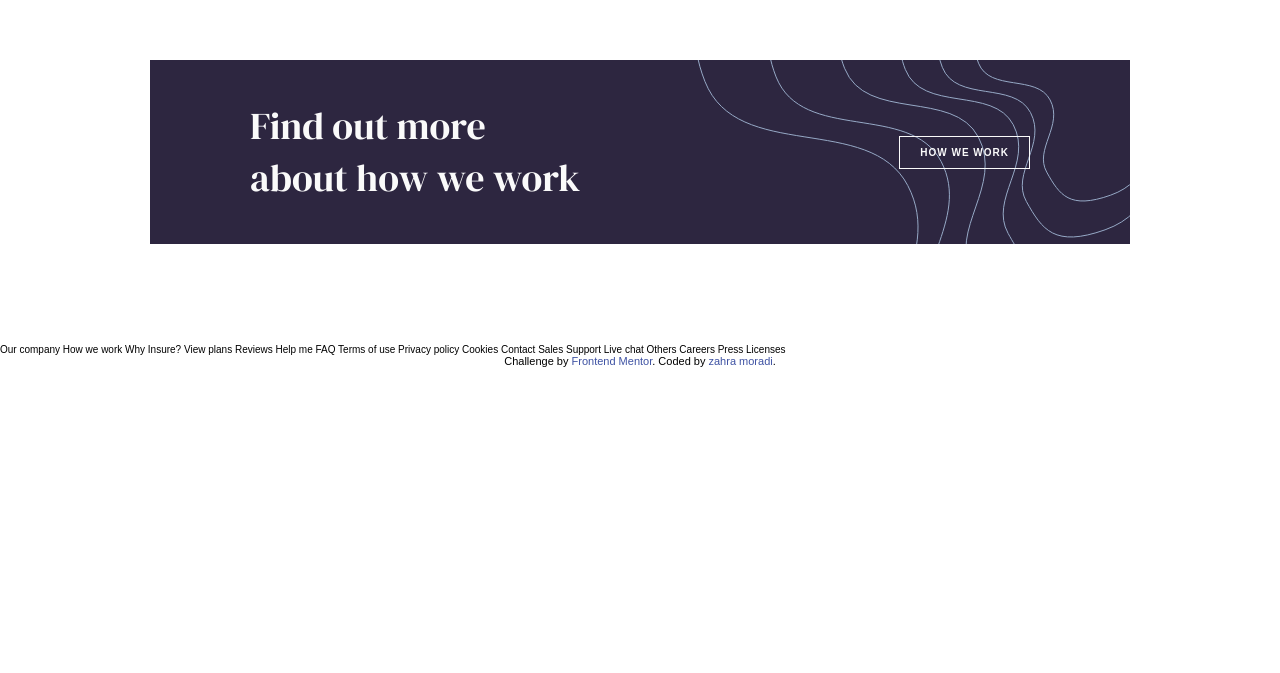
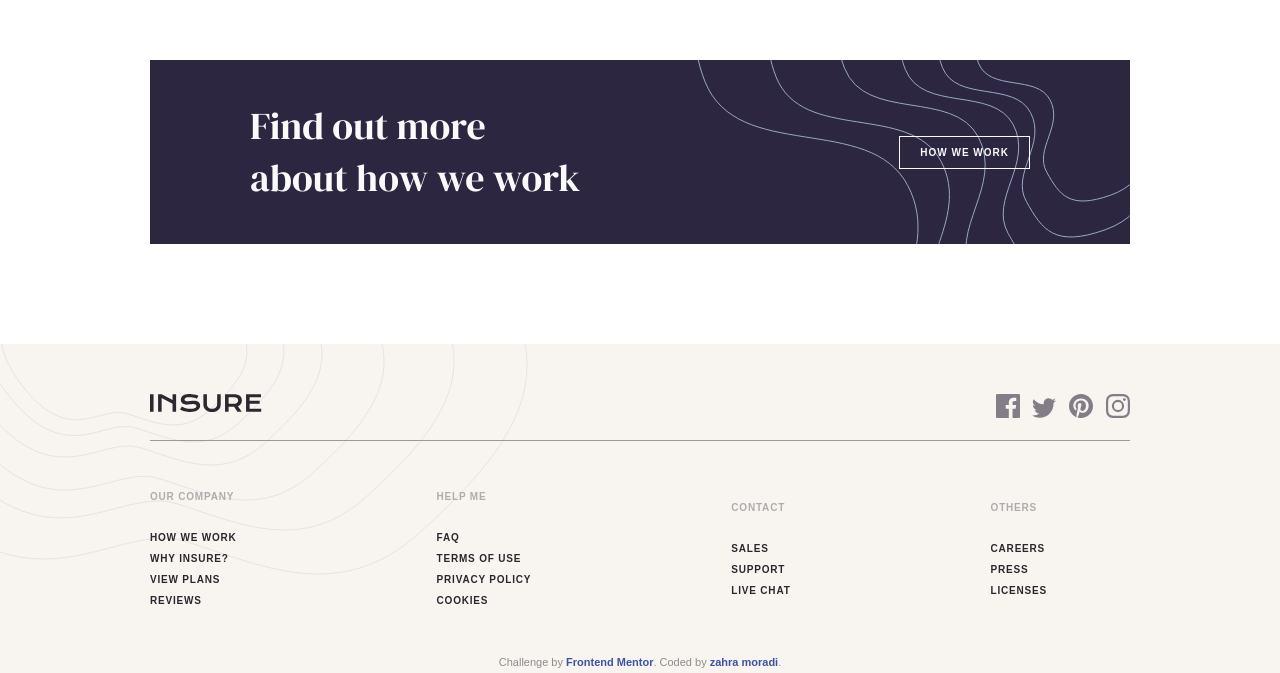
Before and after one commit to ZaraMr/Insure-landing-page, a plain HTML site: page index.html in a window 1280 px wide. Shown: the part 1200-1873 px from the top of the page. Before the commit the page ends 1567 px from the top, so only its background shows below. Drawn offline with Linux system fonts and the light colour scheme.

Commit message:
Add Footer
added footer with html and css

```diff
--- a/assets/style/style.css
+++ b/assets/style/style.css
@@ -247,3 +247,88 @@ h2, h4 {
     z-index: 2;
 }
 /* section-2 ends */
+
+/* footer starts*/
+.footer {
+    display: flex;
+    flex-direction: column;
+    position: relative;
+    z-index: 3;
+    background-color: #f8f4f0;
+}
+
+.footer .footer-bg-left {
+    position: absolute;
+    top: 0;
+    z-index: 1;
+}
+
+.footer-logos {
+    display: flex;
+    justify-content: space-between;
+    padding: 5rem 15rem 2rem 15rem;
+}
+
+.footer-logos .logo {
+    position: relative;
+    z-index: 2;
+}
+
+.footer-logos .social-media-logos-container a:not(:last-child) {
+    margin-right: 1rem;
+}
+
+.social-media-logos-container > a > img:hover {
+    filter: brightness(0) saturate(100%) invert(11%) sepia(22%) saturate(429%) hue-rotate(227deg) brightness(97%) contrast(88%);
+    transition: all 0.3s;
+}
+
+.footer-items-container {
+    display: flex;
+    justify-content: flex-start;
+    gap: 20rem;
+    margin: 0 15rem 5rem;
+    padding-top: 5rem;
+    border-top: 1px solid hsl(300, 1%, 60%);
+    z-index: 2;
+}
+
+.footer-items-container > .footer-item {
+    display: flex;
+    flex-direction: column;
+    gap: 1rem;
+    align-items: flex-start;
+    justify-content: center;
+    position: relative;
+    z-index: 2;
+}
+
+.footer-items-container > .footer-item > a {
+    font-size: 1rem;
+    font-weight: 600;
+    text-transform: uppercase;
+    letter-spacing: 0.8px;
+    color: hsl(270, 9%, 17%);
+}
+
+.footer-items-container > .footer-item > a:hover:not(.footer-item a:first-child) {
+    border-bottom: 1px solid black;
+}
+
+.footer-items-container > .footer-item a:first-child {
+    color: hsl(300, 1%, 68%);
+    margin-bottom: 2rem;
+}
+
+.attribution {
+    font-size: 1rem;
+    color: hsl(300, 0%, 55%);
+    padding-bottom: 0.5rem;
+}
+
+.attribution a {
+    color: hsl(270, 4%, 29%);
+    font-size: 1.1rem;
+    font-weight: 600;
+}
+/* footer ends */
--- a/index.html
+++ b/index.html
@@ -95,52 +95,52 @@
      </section>
      <!-- section-2 ends -->
 
-
-
-
-
-
-
-
-
-
-
-
-
-
-
-
-  Our company
-
-  How we work
-  Why Insure?
-  View plans
-  Reviews
-
-  Help me
-
-  FAQ
-  Terms of use
-  Privacy policy
-  Cookies
-
-  Contact
-
-  Sales
-  Support
-  Live chat
-
-  Others
-
-  Careers
-  Press
-  Licenses
-
-
-  <div class="attribution">
-    Challenge by <a href="https://www.frontendmentor.io?ref=challenge" target="_blank">Frontend Mentor</a>.
-    Coded by <a href="#">zahra moradi</a>.
-  </div>
+     <!-- footer starts -->
+      <footer class="footer">
+        <img src="assets/images/bg-pattern-footer-desktop.svg" alt="bg-pattern-intro-left" class="footer-bg-left">
+        <div class="footer-logos">
+          <a href="#"><img src="assets/images/logo.svg" alt="logo" class="logo"></a>
+          <div class="social-media-logos-container">
+            <a href="#"><img src="assets/images/icon-facebook.svg" alt="facebook" class="svg-icon"></a>
+            <a href="#"><img src="assets/images/icon-twitter.svg" alt="twitter"></a>
+            <a href="#"><img src="assets/images/icon-pinterest.svg" alt="pinterest"></a>
+            <a href="#"><img src="assets/images/icon-instagram.svg" alt="instagram"></a>
+          </div>
+        </div>
+        <div class="footer-items-container">
+          <div class="footer-item">
+            <a href="#">Our company</a>
+            <a href="#">How we work</a>
+            <a href="#">Why Insure?</a>
+            <a href="#">View plans</a>
+            <a href="#">Reviews</a>
+          </div>
+          <div class="footer-item">
+            <a href="#">Help me</a>
+            <a href="#">FAQ</a>
+            <a href="#">Terms of use</a>
+            <a href="#">Privacy policy</a>
+            <a href="#">Cookies</a>
+          </div>
+          <div class="footer-item">
+            <a href="#">Contact</a>
+            <a href="#">Sales</a>
+            <a href="#">Support</a>
+            <a href="#">Live chat</a>
+          </div>
+          <div class="footer-item">
+            <a href="#">Others</a>
+            <a href="#">Careers</a>
+            <a href="#">Press</a>
+            <a href="#">Licenses</a>
+          </div>
+        </div>
+        <div class="attribution">
+          Challenge by <a href="https://www.frontendmentor.io?ref=challenge" target="_blank">Frontend Mentor</a>.
+          Coded by <a href="#">zahra moradi</a>.
+        </div>
+      </footer>
+      <!-- footer ends -->
 
   <script src="assets/script/script.js"></script>
 </body>
```
